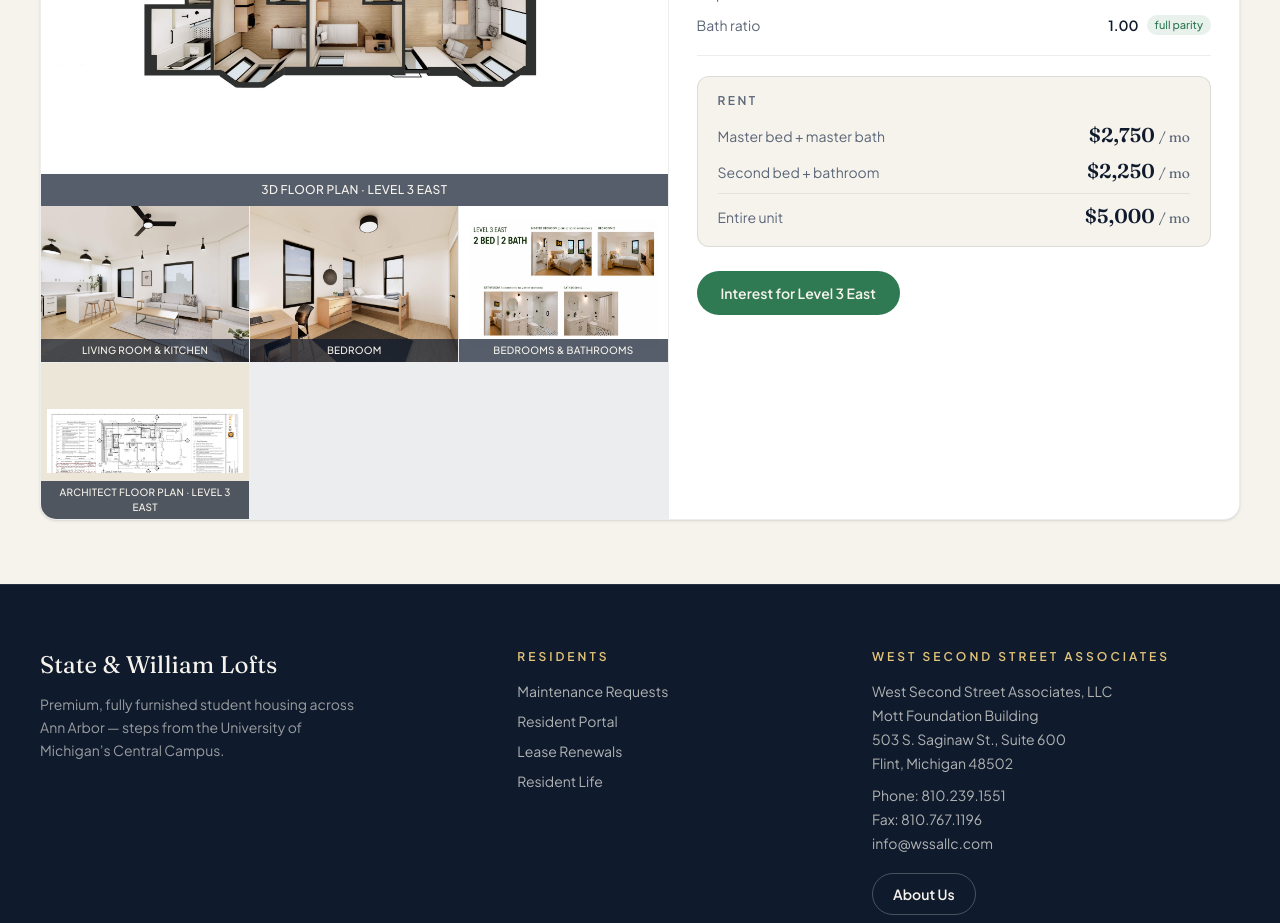
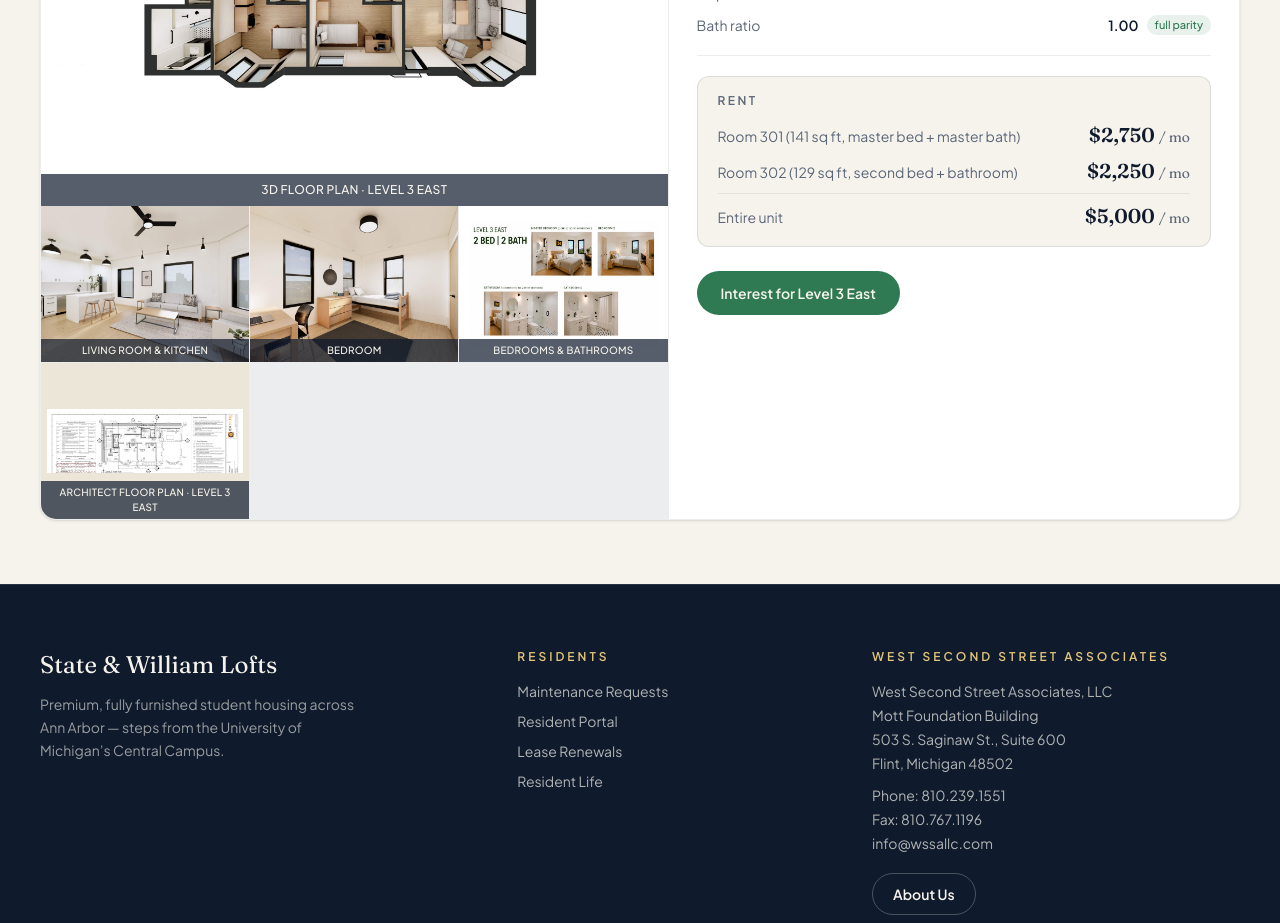
Before and after one commit to Zfarah-wssa/State-and-William-Lofts, a Next.js app: page /properties/621-william in a window 1280 px wide. Shown: the part 2400-3323 px from the top of the page. Built offline with nearby package versions, Linux system fonts and the light colour scheme; no server answers.

Commit message:
Add room sizes to Level 3 East pricing labels

```diff
--- a/src/data/units-621-william.ts
+++ b/src/data/units-621-william.ts
@@ -120,8 +120,8 @@ export const units621William: Unit621William[] = [
     basePricePerBed: 2500,
     pricePerUnit: 5000,
     roomPricing: [
-      { label: "Master bed + master bath", price: 2750 },
-      { label: "Second bed + bathroom", price: 2250 },
+      { label: "Room 301 (141 sq ft, master bed + master bath)", price: 2750 },
+      { label: "Room 302 (129 sq ft, second bed + bathroom)", price: 2250 },
     ],
     accent: "green",
     floorPlan: {
```
